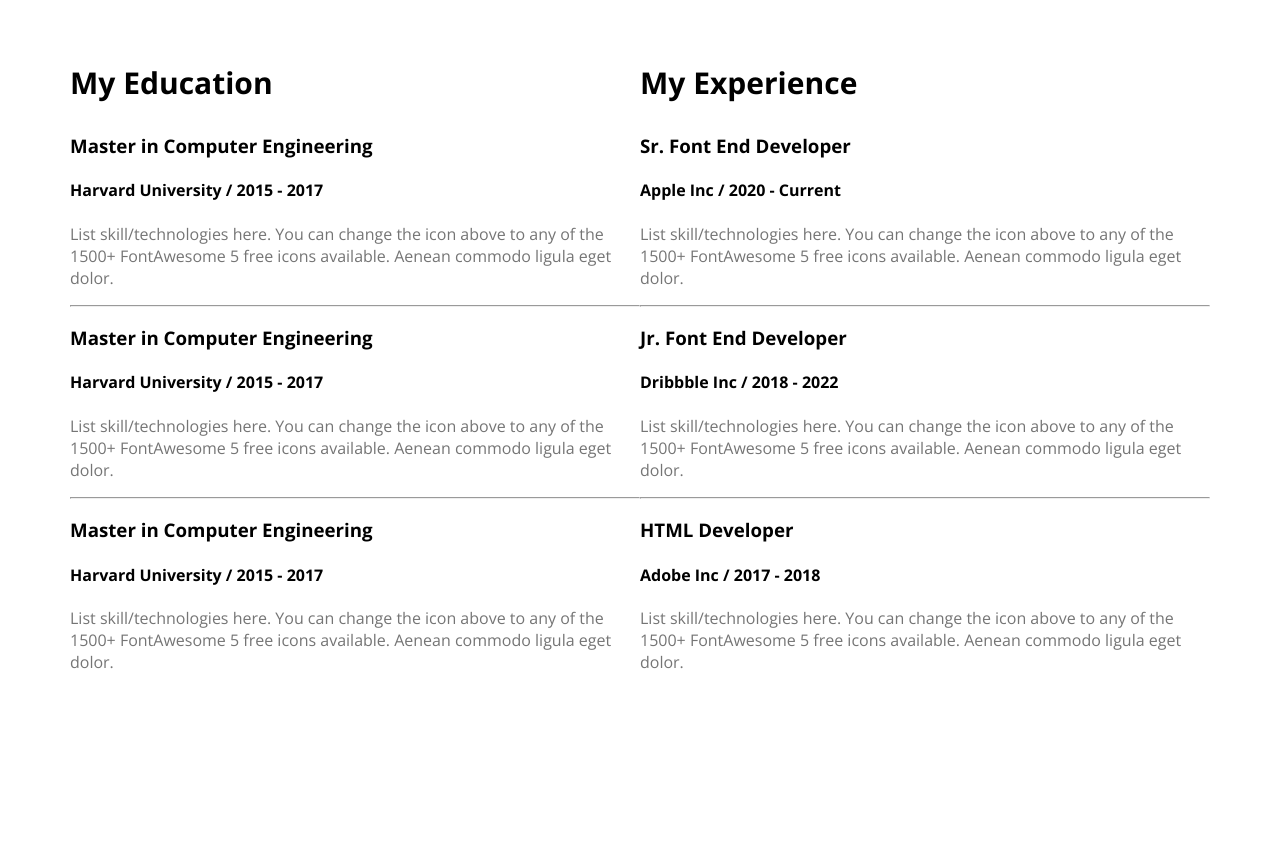
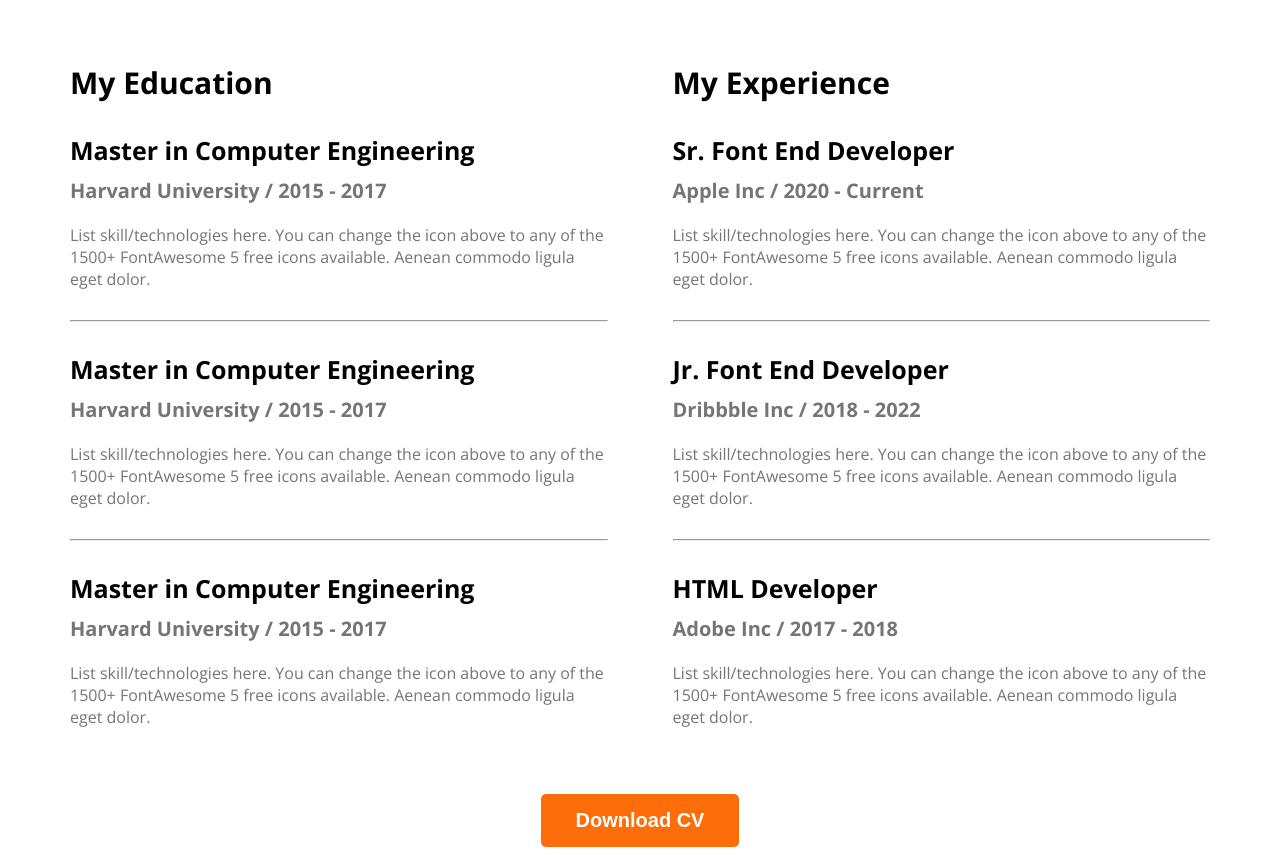
Before and after one commit to abujaher5/developer-portfolio, a plain HTML site: page index.html in a window 1280 px wide. Shown: the part 2442-3297 px from the top of the page. Before the commit the page ends 3139 px from the top, so only its background shows below. Drawn offline with nearby package versions, Linux system fonts and the light colour scheme.

Commit message:
finished the resume section

```diff
--- a/index.html
+++ b/index.html
@@ -143,27 +143,30 @@
 
           <div class="resume-item">
 
-            <h3 class="resume-title">Sr. Font End Developer</h3>
-            <h4 class="resume-item-isntitute">Apple Inc / 2020 - Current</h4>
-            <p class="resume-item-descripttion">List skill/technologies here. You can change the icon above
+            <h3 class="resume-item-title">Sr. Font End Developer</h3>
+            <h4 class="resume-item-institute">Apple Inc / 2020 - Current</h4>
+            <p class="resume-item-description">List skill/technologies here. You can change the icon above
               to any of the 1500+ FontAwesome 5 free icons available. Aenean commodo ligula eget dolor.</p>
           </div>
           <hr>
           <div class="resume-item">
-            <h3 class="resume-title">Jr. Font End Developer</h3>
-            <h4 class="resume-item-isntitute">Dribbble Inc / 2018 - 2022</h4>
-            <p class="resume-item-descripttion">List skill/technologies here. You can change the icon above
+            <h3 class="resume-item-title">Jr. Font End Developer</h3>
+            <h4 class="resume-item-institute">Dribbble Inc / 2018 - 2022</h4>
+            <p class="resume-item-description">List skill/technologies here. You can change the icon above
               to any of the 1500+ FontAwesome 5 free icons available. Aenean commodo ligula eget dolor.</p>
           </div>
           <hr>
           <div class="resume-item">
-            <h3 class="resume-title">HTML Developer</h3>
-            <h4 class="resume-item-isntitute">Adobe Inc / 2017 - 2018</h4>
-            <p class="resume-item-descripttion">List skill/technologies here. You can change the icon above
+            <h3 class="resume-item-title">HTML Developer</h3>
+            <h4 class="resume-item-institute">Adobe Inc / 2017 - 2018</h4>
+            <p class="resume-item-description">List skill/technologies here. You can change the icon above
               to any of the 1500+ FontAwesome 5 free icons available. Aenean commodo ligula eget dolor.</p>
           </div>
 
         </div>
+      </div>
+      <div class="download-cv">
+        <button class="btn-primary">Download CV</button>
       </div>
     </section>
   </main>
--- a/styles/portfolio.css
+++ b/styles/portfolio.css
@@ -144,14 +144,34 @@ main section {
 /*Resume column style*/
 .resume-container {
   display: flex;
-  /* justify-content: space-evenly; */
+  gap: 65px;
 }
 .resume-column-title {
   font-size: 30px;
   font-style: normal;
   font-weight: 700;
 }
-.resume-item-descripttion,
+.resume-item-title {
+  font-size: 25px;
+  font-weight: 700;
+  margin-bottom: 10px;
+}
+.resume-item-institute {
+  color: #757575;
+  font-size: 20px;
+  font-style: normal;
+  font-weight: 600;
+  line-height: normal;
+  margin-bottom: 20px;
+  margin-top: 0px;
+}
 .resume-item-description {
   color: #757575;
 }
+.resume-container hr {
+  margin: 30px 0;
+}
+.download-cv {
+  text-align: center;
+  margin-top: 50px;
+}
```
